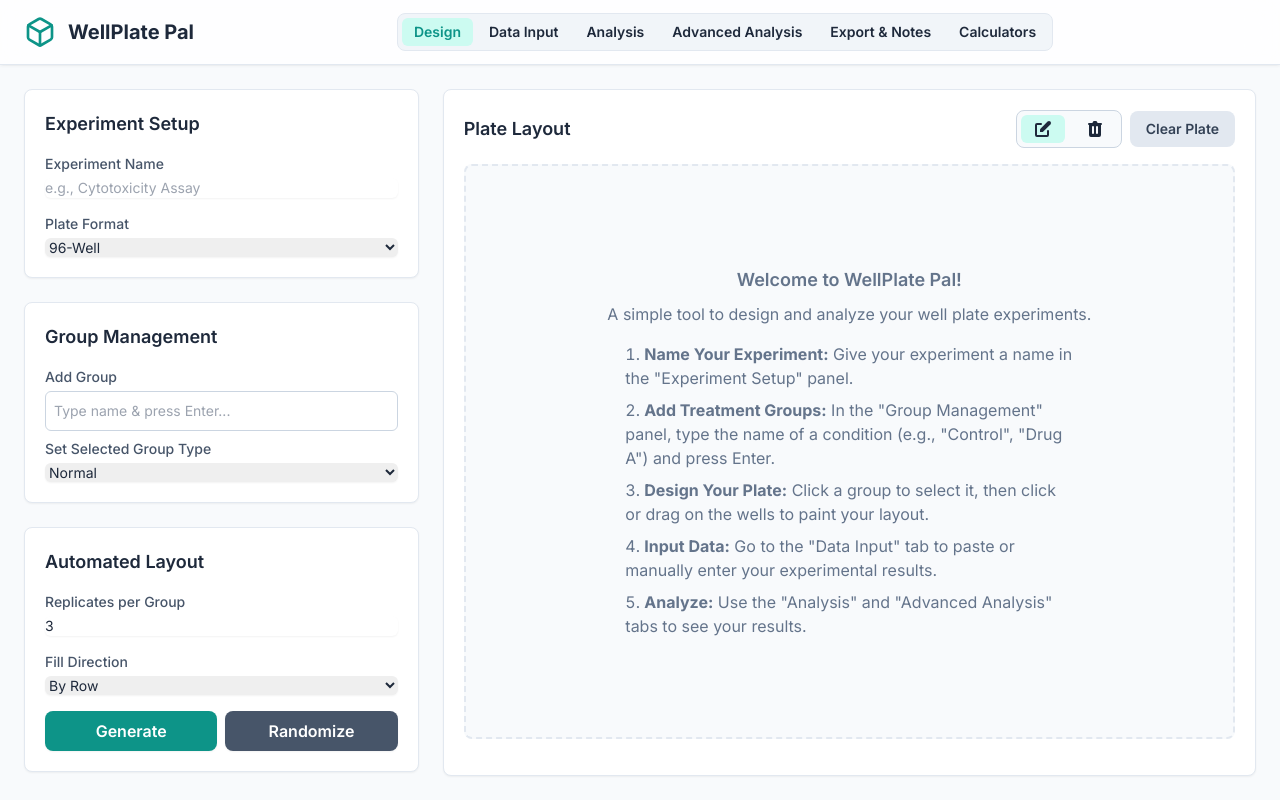
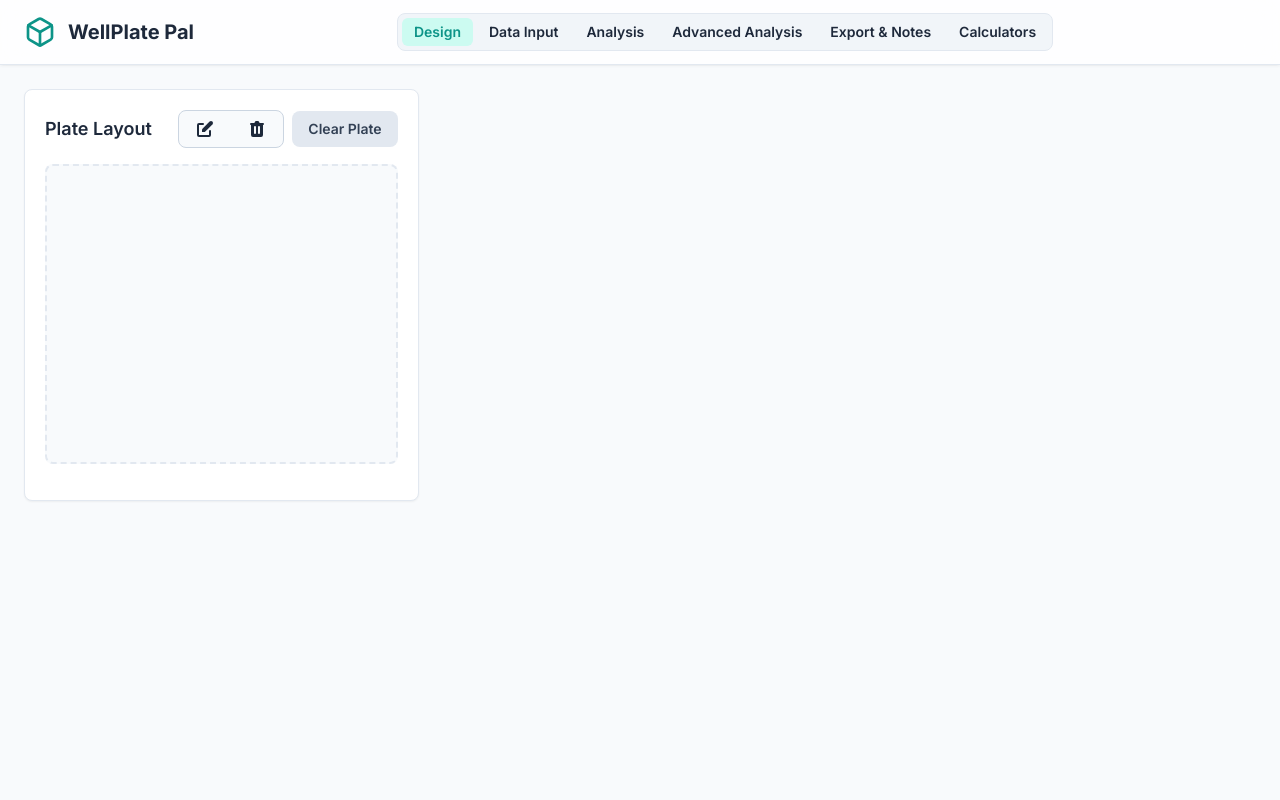
Before and after one commit to ESAnant/WellPlatesExperiments, a plain HTML site: page index.html in a window 1280 px wide. Drawn offline with nearby package versions, Linux system fonts and the light colour scheme.

Commit message:
refactor: Show plate layout only in the Design tab

```diff
--- a/app.js
+++ b/app.js
@@ -38,11 +38,25 @@ class WellPlatePalApp {
 
         // Render complex components based on active tab
         const activeTab = ui.activeSection;
-        if (activeTab === 'design') { this.renderGroups(); this.renderPlate(); this.renderLegend(); this.renderInteractionMode(); this.renderActiveGroup(); }
-        if (activeTab === 'data-input') { this.renderDataGrid(); this.renderDataTargets(); }
-        if (activeTab === 'analysis') { this.renderAnalysisControls(); this.renderAnalysisResults(); this.renderHeatmap(); }
-        if (activeTab === 'advanced-analysis') { this.renderZFactor(); this.renderDoseResponse(); }
-        if (activeTab === 'calculators') { this.buildCalculatorDOM(); }
+        if (activeTab === 'design') {
+            this.renderGroups();
+            this.renderPlate();
+            this.renderLegend();
+            this.renderInteractionMode();
+            this.renderActiveGroup();
+        } else if (activeTab === 'data-input') {
+            this.renderDataGrid();
+            this.renderDataTargets();
+        } else if (activeTab === 'analysis') {
+            this.renderAnalysisControls();
+            this.renderAnalysisResults();
+            this.renderHeatmap();
+        } else if (activeTab === 'advanced-analysis') {
+            this.renderZFactor();
+            this.renderDoseResponse();
+        } else if (activeTab === 'calculators') {
+            this.buildCalculatorDOM();
+        }
     }
 
     // --- EVENT LISTENERS --- //
--- a/index.html
+++ b/index.html
@@ -36,36 +36,20 @@
         <main class="flex-1 w-full max-w-screen-2xl mx-auto p-4 md:p-6 grid grid-cols-1 lg:grid-cols-3 gap-6">
             <div class="lg:col-span-1 flex flex-col gap-6">
                 <section id="design" class="app-section active flex flex-col gap-6">
-                    <div class="bg-white p-5 rounded-lg shadow-sm border border-slate-200">
-                        <h3 class="text-lg font-semibold mb-4 text-slate-800">Experiment Setup</h3>
-                        <div class="space-y-4">
-                            <div><label for="exp-name" class="block text-sm font-medium text-slate-600 mb-1">Experiment Name</label><input type="text" id="exp-name" class="block w-full text-sm rounded-md border-slate-300 shadow-sm focus:border-teal-500 focus:ring-teal-500" placeholder="e.g., Cytotoxicity Assay"></div>
-                            <div><label for="plate-format" class="block text-sm font-medium text-slate-600 mb-1">Plate Format</label><select id="plate-format" class="block w-full text-sm rounded-md border-slate-300 shadow-sm focus:border-teal-500 focus:ring-teal-500"><option value="96">96-Well</option><option value="48">48-Well</option><option value="24">24-Well</option><option value="12">12-Well</option><option value="6">6-Well</option></select></div>
-                        </div>
-                    </div>
-                    <div class="bg-white p-5 rounded-lg shadow-sm border border-slate-200">
-                        <h3 class="text-lg font-semibold mb-4 text-slate-800">Group Management</h3>
-                        <div class="space-y-2">
-                             <div>
-                                <label class="block text-sm font-medium text-slate-600 mb-1">Add Group</label>
-                                <div id="group-tags" class="p-2 border border-slate-300 rounded-md flex flex-wrap gap-2 items-center bg-white min-h-[40px]"><input type="text" id="group-input" class="flex-grow bg-transparent border-none focus:ring-0 text-sm" placeholder="Type name & press Enter..."></div>
-                            </div>
-                            <div>
-                                <label for="group-type-select" class="block text-sm font-medium text-slate-600 mb-1">Set Selected Group Type</label>
-                                <select id="group-type-select" class="block w-full text-sm rounded-md border-slate-300 shadow-sm focus:border-teal-500 focus:ring-teal-500">
-                                    <option value="Normal">Normal</option>
-                                    <option value="Dose-Response">Dose-Response Series</option>
-                                </select>
+                    <div class="lg:col-span-2 bg-white p-5 rounded-lg shadow-sm border border-slate-200 flex flex-col">
+                        <div class="flex flex-col md:flex-row justify-between md:items-center mb-4 gap-4">
+                            <h3 id="plate-title-design" class="text-lg font-semibold text-slate-800">Plate Layout</h3>
+                            <div class="flex items-center gap-2 flex-wrap">
+                                <div id="active-group-indicator" class="hidden items-center gap-2 text-sm"><span class="font-medium">Active Group:</span><span id="active-group-label" class="font-bold p-1 px-3 rounded-full text-white"></span></div>
+                                <div class="flex items-center gap-2 border border-slate-300 rounded-lg p-1 bg-slate-50">
+                                    <button id="paint-mode-btn" class="px-3 py-1 text-sm rounded-md flex items-center gap-2 transition" title="Paint Mode"><svg xmlns="http://www.w3.org/2000/svg" class="h-5 w-5" viewBox="0 0 20 20" fill="currentColor"><path d="M17.414 2.586a2 2 0 00-2.828 0L7 10.172V13h2.828l7.586-7.586a2 2 0 000-2.828z" /><path fill-rule="evenodd" d="M2 6a2 2 0 012-2h4a1 1 0 010 2H4v10h10v-4a1 1 0 112 0v4a2 2 0 01-2 2H4a2 2 0 01-2-2V6z" clip-rule="evenodd" /></svg></button>
+                                    <button id="erase-mode-btn" class="px-3 py-1 text-sm rounded-md flex items-center gap-2 transition" title="Erase Mode"><svg xmlns="http://www.w3.org/2000/svg" class="h-5 w-5" viewBox="0 0 20 20" fill="currentColor"><path fill-rule="evenodd" d="M9 2a1 1 0 00-.894.553L7.382 4H4a1 1 0 000 2v10a2 2 0 002 2h8a2 2 0 002-2V6a1 1 0 100-2h-3.382l-.724-1.447A1 1 0 0011 2H9zM7 8a1 1 0 012 0v6a1 1 0 11-2 0V8zm4 0a1 1 0 012 0v6a1 1 0 11-2 0V8z" clip-rule="evenodd" /></svg></button>
+                                </div>
+                                <button onclick="app.clearLayout()" class="bg-slate-200 text-slate-700 text-sm font-semibold py-2 px-4 rounded-lg hover:bg-slate-300 transition" title="Clear all wells on the plate">Clear Plate</button>
                             </div>
                         </div>
-                    </div>
-                    <div class="bg-white p-5 rounded-lg shadow-sm border border-slate-200">
-                        <h3 class="text-lg font-semibold mb-4 text-slate-800">Automated Layout</h3>
-                        <div class="space-y-4">
-                            <div><label for="replicates" class="block text-sm font-medium text-slate-600 mb-1">Replicates per Group</label><input type="number" id="replicates" value="3" min="1" class="block w-full text-sm rounded-md border-slate-300 shadow-sm focus:border-teal-500 focus:ring-teal-500"></div>
-                            <div><label for="layout-direction" class="block text-sm font-medium text-slate-600 mb-1">Fill Direction</label><select id="layout-direction" class="block w-full text-sm rounded-md border-slate-300 shadow-sm focus:border-teal-500 focus:ring-teal-500"><option value="by-row">By Row</option><option value="by-column">By Column</option></select></div>
-                            <div class="flex gap-2"><button id="generate-layout-btn" class="flex-1 w-full bg-teal-600 text-white font-semibold py-2 px-3 rounded-lg shadow-sm hover:bg-teal-700 transition" title="Fill plate automatically based on groups and replicates">Generate</button><button id="randomize-btn" class="flex-1 w-full bg-slate-600 text-white font-semibold py-2 px-3 rounded-lg shadow-sm hover:bg-slate-700 transition" title="Randomize well positions to prevent plate effects">Randomize</button></div>
-                        </div>
+                        <div id="plate-container" class="w-full flex-1 min-h-[300px] flex items-center justify-center rounded-lg bg-slate-50 border-2 border-dashed border-slate-200"></div>
+                        <div id="legend" class="mt-4 flex flex-wrap gap-x-4 gap-y-2"></div>
                     </div>
                 </section>
 
@@ -155,22 +139,6 @@
                 <section id="calculators" class="app-section flex-col gap-6">
                 </section>
             </div>
-
-            <div class="lg:col-span-2 bg-white p-5 rounded-lg shadow-sm border border-slate-200 flex flex-col">
-                <div class="flex flex-col md:flex-row justify-between md:items-center mb-4 gap-4">
-                    <h3 id="plate-title-design" class="text-lg font-semibold text-slate-800">Plate Layout</h3>
-                    <div class="flex items-center gap-2 flex-wrap">
-                        <div id="active-group-indicator" class="hidden items-center gap-2 text-sm"><span class="font-medium">Active Group:</span><span id="active-group-label" class="font-bold p-1 px-3 rounded-full text-white"></span></div>
-                        <div class="flex items-center gap-2 border border-slate-300 rounded-lg p-1 bg-slate-50">
-                            <button id="paint-mode-btn" class="px-3 py-1 text-sm rounded-md flex items-center gap-2 transition" title="Paint Mode"><svg xmlns="http://www.w3.org/2000/svg" class="h-5 w-5" viewBox="0 0 20 20" fill="currentColor"><path d="M17.414 2.586a2 2 0 00-2.828 0L7 10.172V13h2.828l7.586-7.586a2 2 0 000-2.828z" /><path fill-rule="evenodd" d="M2 6a2 2 0 012-2h4a1 1 0 010 2H4v10h10v-4a1 1 0 112 0v4a2 2 0 01-2 2H4a2 2 0 01-2-2V6z" clip-rule="evenodd" /></svg></button>
-                            <button id="erase-mode-btn" class="px-3 py-1 text-sm rounded-md flex items-center gap-2 transition" title="Erase Mode"><svg xmlns="http://www.w3.org/2000/svg" class="h-5 w-5" viewBox="0 0 20 20" fill="currentColor"><path fill-rule="evenodd" d="M9 2a1 1 0 00-.894.553L7.382 4H4a1 1 0 000 2v10a2 2 0 002 2h8a2 2 0 002-2V6a1 1 0 100-2h-3.382l-.724-1.447A1 1 0 0011 2H9zM7 8a1 1 0 012 0v6a1 1 0 11-2 0V8zm4 0a1 1 0 012 0v6a1 1 0 11-2 0V8z" clip-rule="evenodd" /></svg></button>
-                        </div>
-                        <button onclick="app.clearLayout()" class="bg-slate-200 text-slate-700 text-sm font-semibold py-2 px-4 rounded-lg hover:bg-slate-300 transition" title="Clear all wells on the plate">Clear Plate</button>
-                    </div>
-                </div>
-                <div id="plate-container" class="w-full flex-1 min-h-[300px] flex items-center justify-center rounded-lg bg-slate-50 border-2 border-dashed border-slate-200"></div>
-                <div id="legend" class="mt-4 flex flex-wrap gap-x-4 gap-y-2"></div>
-            </div>
         </main>
     </div>
 
```
